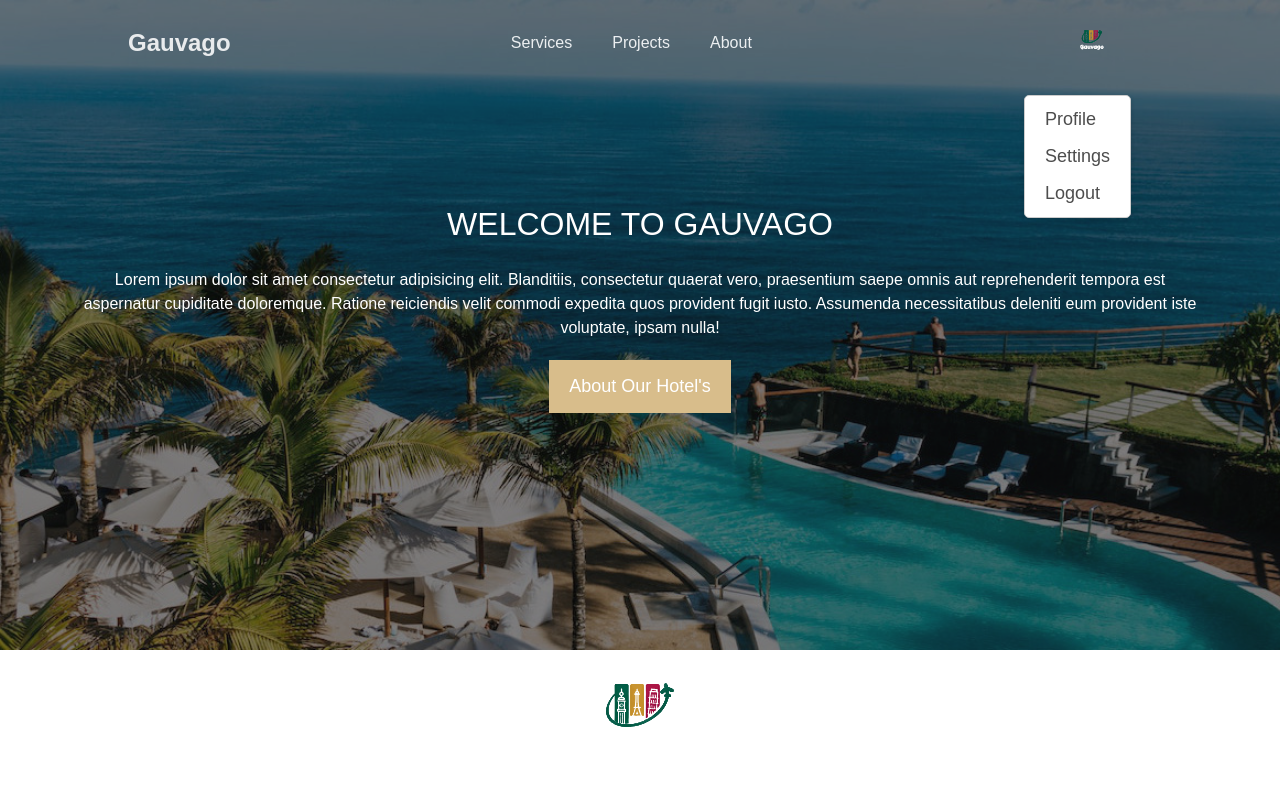
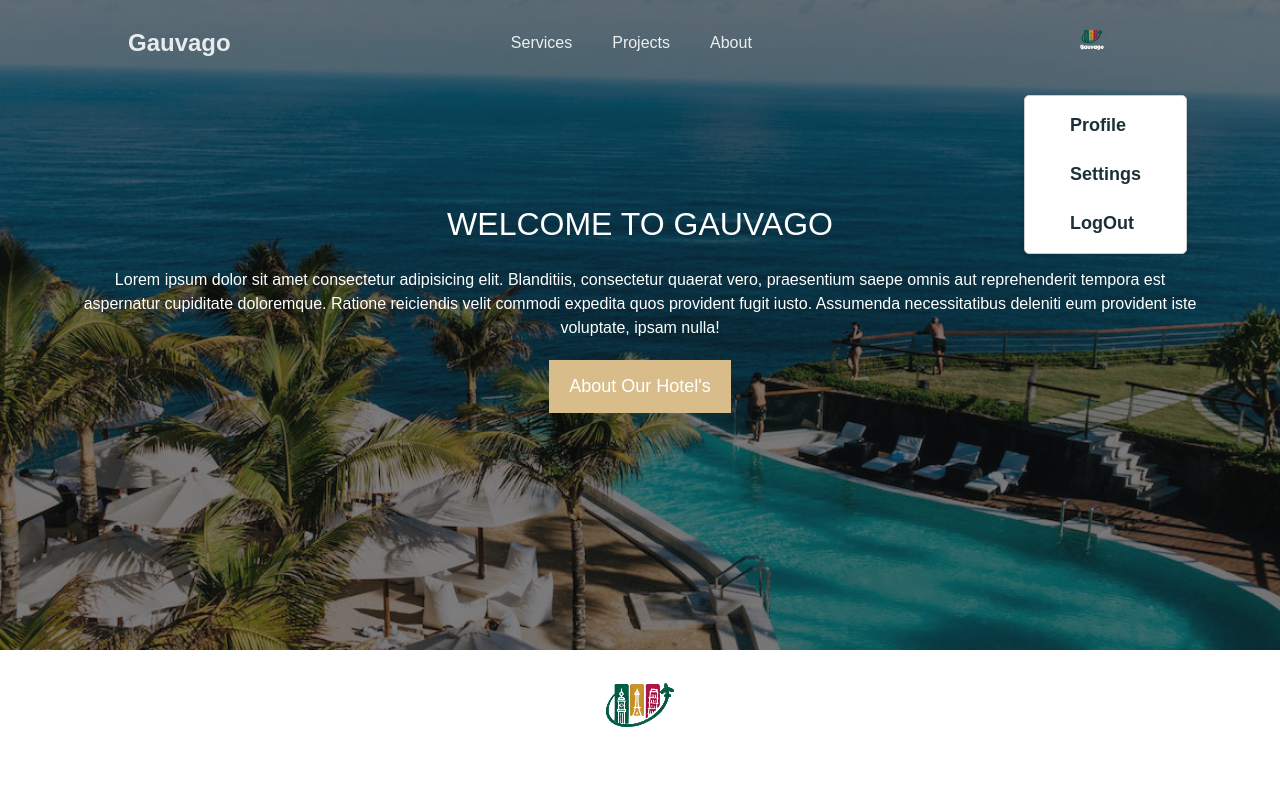
Before and after one commit to jboteo-2019465/Gauvago-FrontEnd, a React (Vite) app: page /HomePage in a window 1280 px wide. Both pictures are taken after a click on the element 1091 px from the left and 42 px from the top of the page. Shown: the top 800 px of the page. Built offline with nearby package versions, Linux system fonts and the light colour scheme; a web font is replaced by a local one.

Commit message:
implemento de cambio a perfi

```diff
--- a/src/components/NavBar/NavBar.jsx
+++ b/src/components/NavBar/NavBar.jsx
@@ -19,8 +19,8 @@ export const NavBar = () => {
   };
 
   const handleUser = async (e) => {
-    e.preventDefault()
     navigate('/UserProfile');
+    setDropdownActive(false);
 }
 
   const toggleDropdown = () => {
@@ -51,9 +51,9 @@ export const NavBar = () => {
           <button><img className='imgButton' src={imgPerfil}/></button>
           <div className={`dropdown ${dropdownActive ? 'active' : ''}`}>
             <ul className="dropdown-content">
-              <li><a onSubmit={handleUser}>Profile</a></li>
-              <li><a href="#">Settings</a></li>
-              <li><a href="#">Logout</a></li>
+            <li><button className='btn' onClick={handleUser}>Profile</button></li>
+              <li><button className='btn'>Settings</button></li>
+              <li><button className='btn'>LogOut</button></li>
             </ul>
           </div>
         </div>
```
